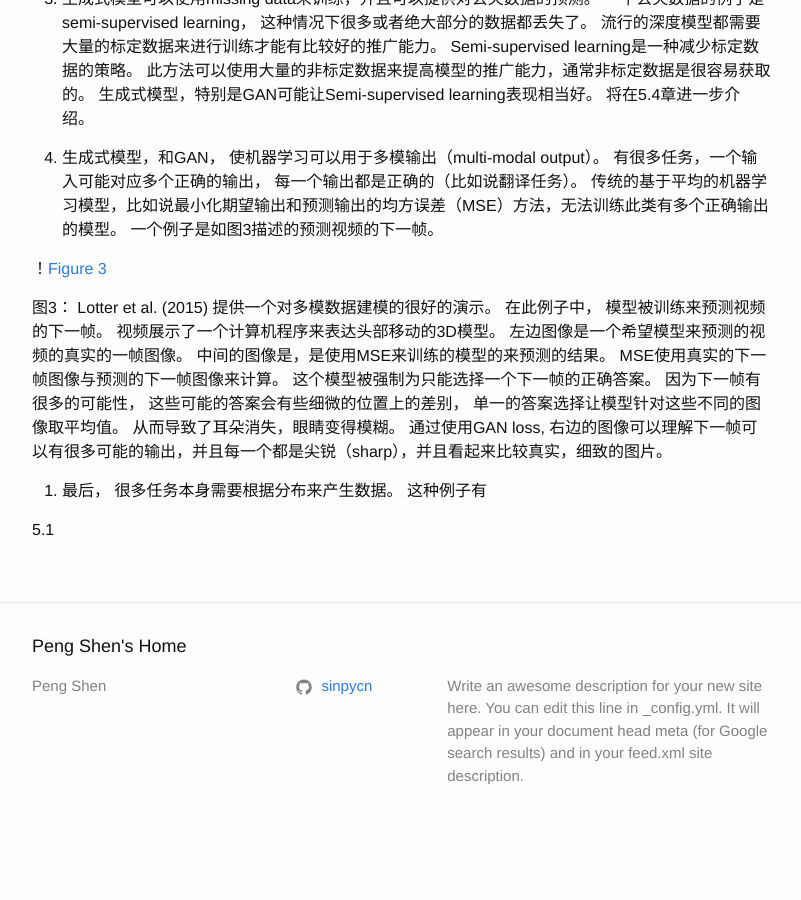
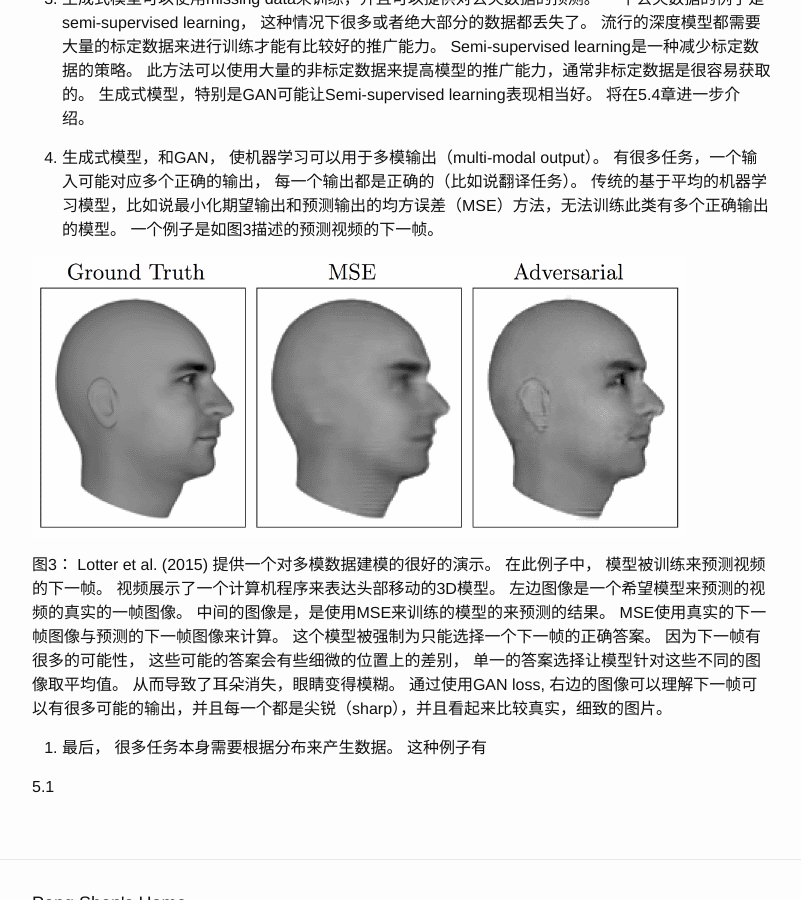
Before and after one commit to sinpycn/sinpycn.github.io, a Jekyll site: the page built from _posts/research/2017-05-28-NIPS2016-GAN-Tutorial-:-Why-study-generative-modeling.md, in a window 1280 px wide and 900 px high, scrolled down 714 px. Shown: the whole window, without its empty margins (238-1039 px from the left). Built offline with Jekyll 4.4.1, drawn with Linux system fonts in a browser that asks for light colours; before the commit the page ends 1561 px from its top, so only the background shows below that.

Commit message:
Update 2017-05-28-NIPS2016-GAN-Tutorial-:-Why-study-generative-modeling.md

```diff
--- a/_posts/research/2017-05-28-NIPS2016-GAN-Tutorial-:-Why-study-generative-modeling.md
+++ b/_posts/research/2017-05-28-NIPS2016-GAN-Tutorial-:-Why-study-generative-modeling.md
@@ -25,7 +25,7 @@ mathjax: true
 
 4. 生成式模型，和GAN， 使机器学习可以用于多模输出（multi-modal output）。 有很多任务，一个输入可能对应多个正确的输出， 每一个输出都是正确的（比如说翻译任务）。 传统的基于平均的机器学习模型，比如说最小化期望输出和预测输出的均方误差（MSE）方法，无法训练此类有多个正确输出的模型。 一个例子是如图3描述的预测视频的下一帧。
 
-！[Figure 3](/images/201704/28/fig03.png)
+![Figure 3](/images/201704/28/fig03.png)
 
 图3： Lotter et al. (2015) 提供一个对多模数据建模的很好的演示。 在此例子中， 模型被训练来预测视频的下一帧。 视频展示了一个计算机程序来表达头部移动的3D模型。 左边图像是一个希望模型来预测的视频的真实的一帧图像。 中间的图像是，是使用MSE来训练的模型的来预测的结果。 MSE使用真实的下一帧图像与预测的下一帧图像来计算。 这个模型被强制为只能选择一个下一帧的正确答案。 因为下一帧有很多的可能性， 这些可能的答案会有些细微的位置上的差别， 单一的答案选择让模型针对这些不同的图像取平均值。 从而导致了耳朵消失，眼睛变得模糊。 通过使用GAN loss, 右边的图像可以理解下一帧可以有很多可能的输出，并且每一个都是尖锐（sharp），并且看起来比较真实，细致的图片。
 
```
